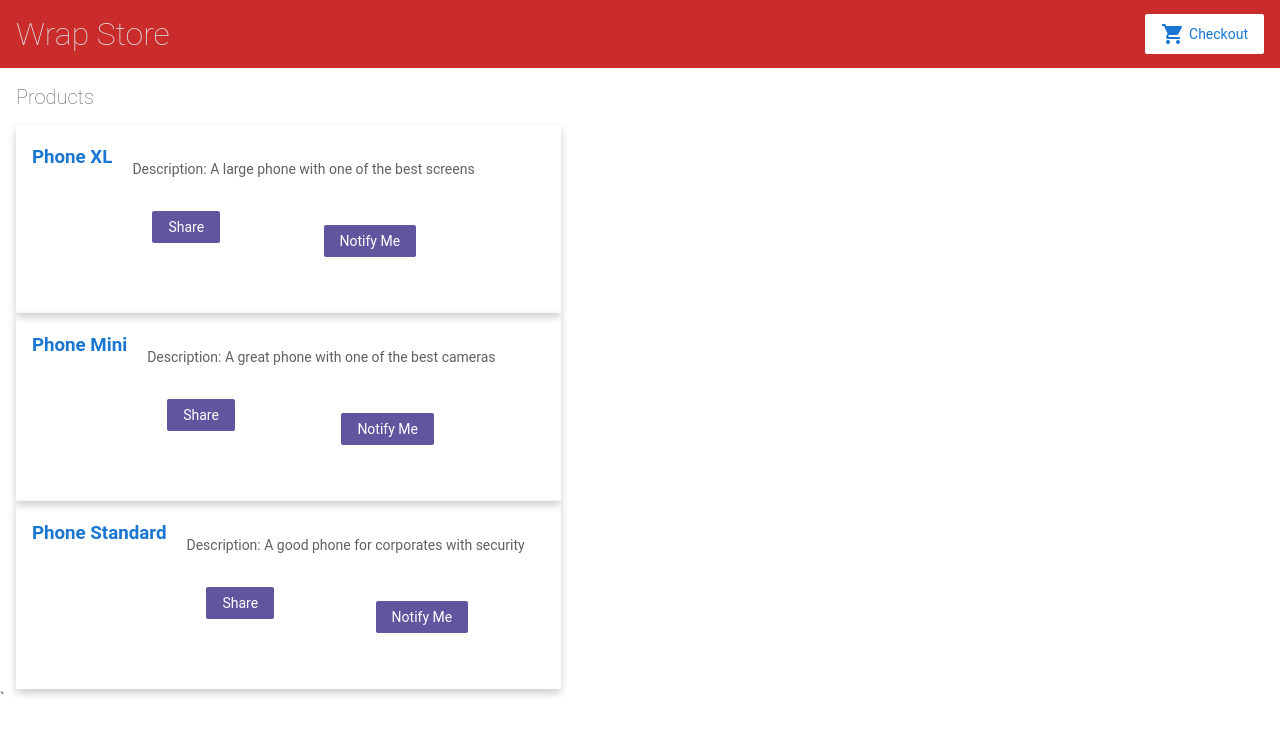
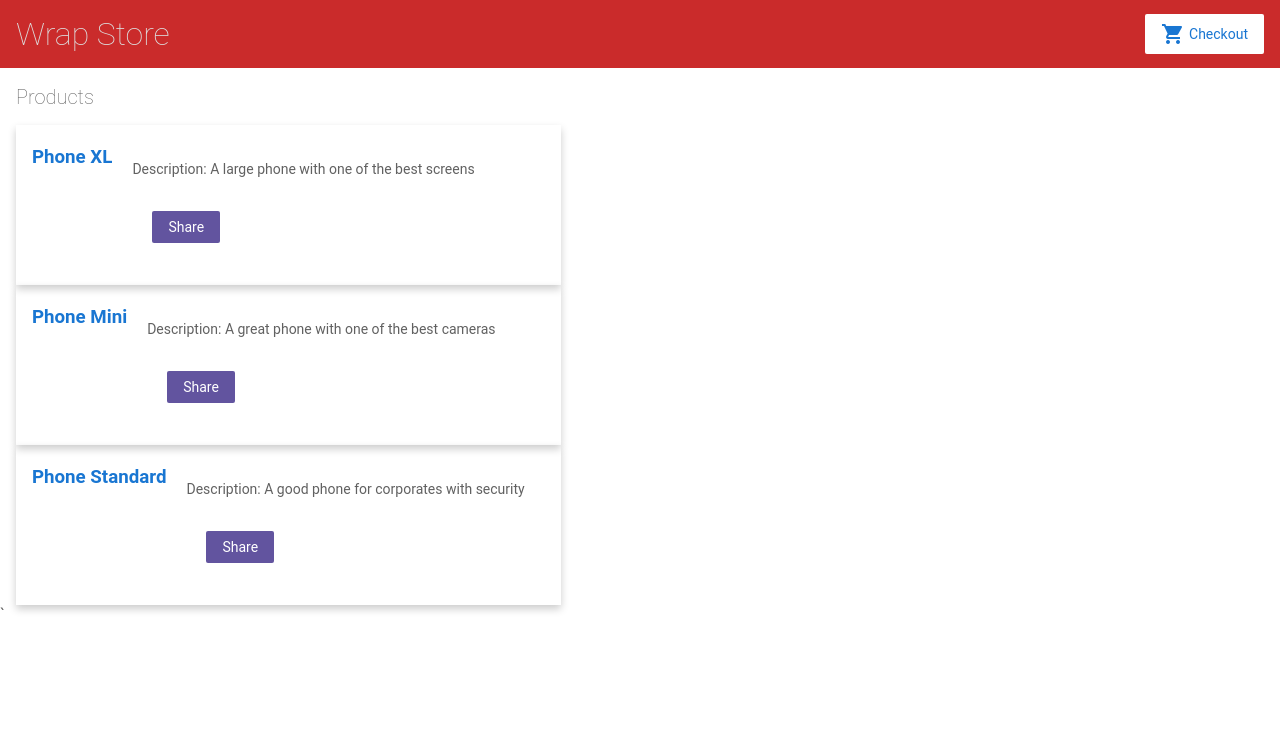
Before and after one commit to Abhijeetd01/angular-wrap_ini, an Angular app: page / in a window 1280 px wide. Shown: the top 734 px of the page. Built offline with nearby package versions, Linux system fonts and the light colour scheme.

Commit message:
4 files modified

```diff
--- a/src/app/app-product-alerts/app-product-alerts.component.html
+++ b/src/app/app-product-alerts/app-product-alerts.component.html
@@ -1,3 +1,3 @@
 <p *ngIf="product && product.price > 700">
-  <button type="button">Notify Me</button>
+  <button type="button" (click)="notify.emit()">Notify Me</button>
 </p>
--- a/src/app/app-product-alerts/app-product-alerts.component.ts
+++ b/src/app/app-product-alerts/app-product-alerts.component.ts
@@ -1,13 +1,11 @@
-import { Component, OnInit, Input, Output, EventEmitter } from '@angular/core';
+import { Component, Input, Output, EventEmitter } from '@angular/core';
 import { Product } from '../products';
-
 @Component({
   selector: 'app-app-product-alerts',
   templateUrl: './app-product-alerts.component.html',
   styleUrls: ['./app-product-alerts.component.css'],
 })
-export class AppProductAlertsComponent implements OnInit {
+export class AppProductAlertsComponent {
   @Input() product: Product | undefined;
   @Output() notify = new EventEmitter();
-  ngOnInit(): void {}
 }
--- a/src/app/product-list/product-list.component.css
+++ b/src/app/product-list/product-list.component.css
@@ -23,3 +23,4 @@
   padding: 20px;
   /* border: 2px solid red; */
 }
+/*  */
--- a/src/app/product-list/product-list.component.html
+++ b/src/app/product-list/product-list.component.html
@@ -14,11 +14,11 @@
         <button type="button" (click)="share()">Share</button>
       </div>
       <div class="float-child">
-        <app-app-product-alerts
+        <!-- <app-app-product-alerts
           *ngFor="let product of products"
           [product]="product"
         >
-        </app-app-product-alerts>
+        </app-app-product-alerts> -->
       </div>
     </div>
   </div>
```
